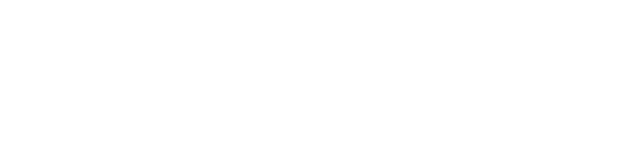
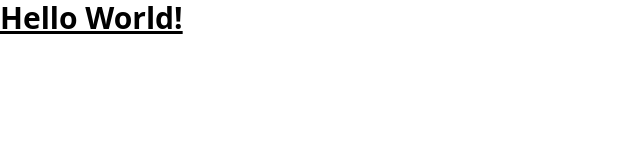
Before and after one commit to devhausleipzig/website-chirag, a website built with Vite: page index.html in a window 1280 px wide. Shown: the whole page, without its empty margins (0-640 px from the left). Built offline with nearby package versions, Linux system fonts and the light colour scheme.

Commit message:
trying hello world fail

```diff
--- a/index.html
+++ b/index.html
@@ -8,5 +8,7 @@
 		<script src="./src/main.ts" type="module" defer></script>
 		<title>Document</title>
 	</head>
-	<body></body>
+	<body class="text-3xl font-bold underline">
+		Hello World!
+	</body>
 </html>
```
